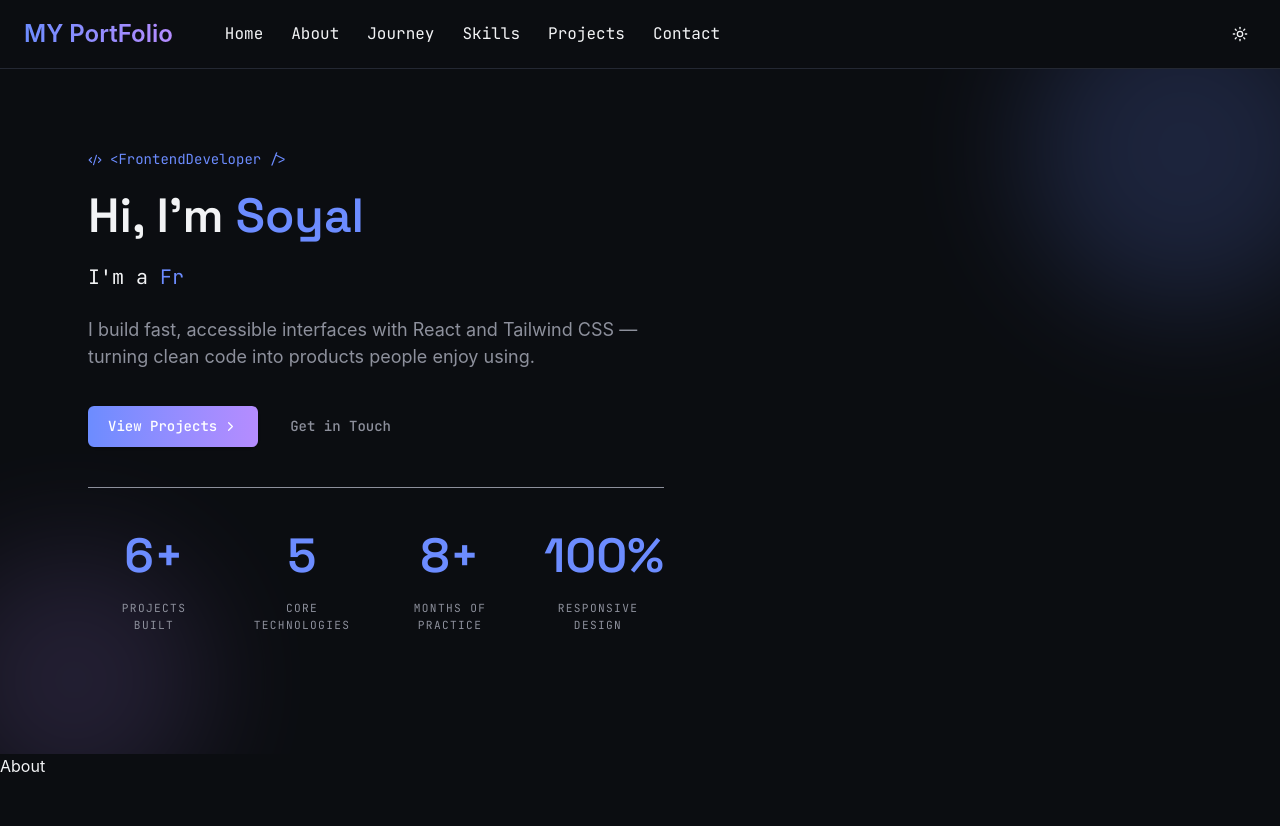
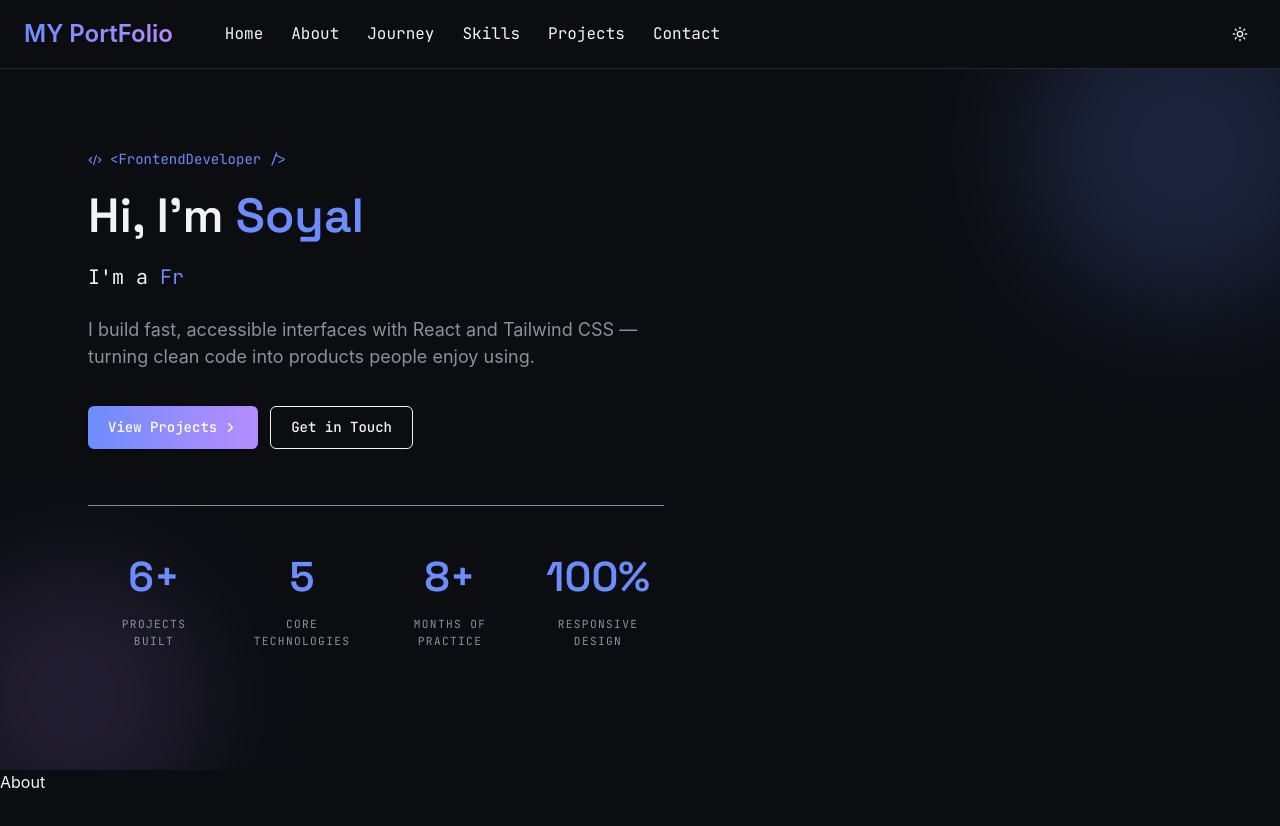
Before and after one commit to soyal379/My-Portfolio-App, a React (Vite) app: page / in a window 1280 px wide. Shown: the top 826 px of the page. Built offline with nearby package versions, Linux system fonts and the light colour scheme.

Commit message:
small changes for better view

```diff
--- a/src/components/StateCard.jsx
+++ b/src/components/StateCard.jsx
@@ -7,7 +7,7 @@ export default function StateCard({ stat }) {
 
   return (
     <div ref={ref} className="px-3 text-center">
-      <p className="font-display text-[clamp(2rem,6vw,3rem)] font-semibold text-light-accent dark:text-dark-accent">
+      <p className="font-display text-[clamp(1.8rem,6vw,2.6rem)] font-semibold text-light-accent dark:text-dark-accent">
         {value}
         {stat.suffix}
       </p>
--- a/src/pages/Home.jsx
+++ b/src/pages/Home.jsx
@@ -54,21 +54,21 @@ export default function Home({ id }) {
           turning clean code into products people enjoy using.
         </p>
 
-        <div className="flex flex-wrap gap-3 mb-10">
+        <div className="flex flex-wrap gap-3 mb-14">
           <button
             onClick={() => scrollTo("projects")}
-            className="font-mono text-[clamp(0.8rem,1.8vw,0.875rem)] px-5 py-2.5 rounded-md font-medium flex items-center gap-1.5 transition duration-200 ease-in-out hover:opacity-90 hover:-translate-y-0.5 bg-linear-to-r from-light-accent to-light-accent2 dark:from-dark-accent dark:to-dark-accent2 text-white shadow-sm"
+            className="font-mono text-[clamp(0.8rem,1.8vw,0.875rem)] px-5 py-2.5 rounded-md font-medium flex items-center gap-1.5 transition duration-200 ease-in-out hover:opacity-90 hover:-translate-y-0.5 bg-linear-to-r from-light-accent to-light-accent2 dark:from-dark-accent dark:to-dark-accent2 text-white shadow-sm cursor-pointer"
           >
             View Projects <ChevronRight size={15} />
           </button>
           <button
             onClick={() => scrollTo("contact")}
-            className="font-mono text-[clamp(0.8rem,1.8vw,0.875rem)] px-5 py-2.5 rounded-md font-medium text-light-textMuted dark:text-dark-textMuted"
+            className="font-mono cursor-pointer  border border-line text-[clamp(0.8rem,1.8vw,0.875rem)] px-5 py-2.5 rounded-md font-medium  transition-colors hover:dark:border-dark-accent hover:dark:text-dark-accent hover:border-light-accent hover:text-light-accent"
           >
             Get in Touch
           </button>
         </div>
-        <div className="grid max-w-xl grid-cols-2 gap-4 mb-30 border-t border-line pt-8 md:grid-cols-4 text-light-textMuted dark:text-dark-textMuted">
+        <div className="grid max-w-xl grid-cols-2 gap-4 mb-30 border-t border-line pt-10 md:grid-cols-4 text-light-textMuted dark:text-dark-textMuted">
           {STATS.map((s) => (
             <StateCard key={s.label} stat={s} />
           ))}
```
